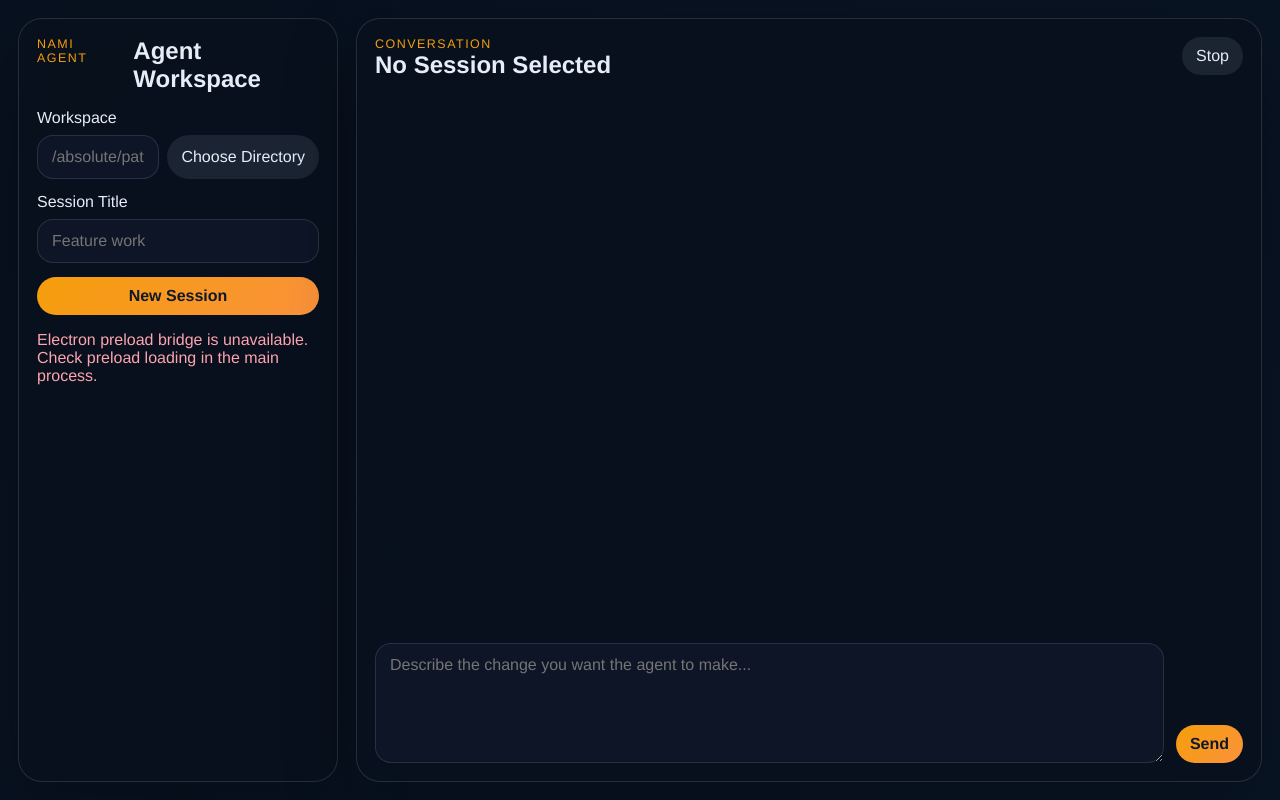
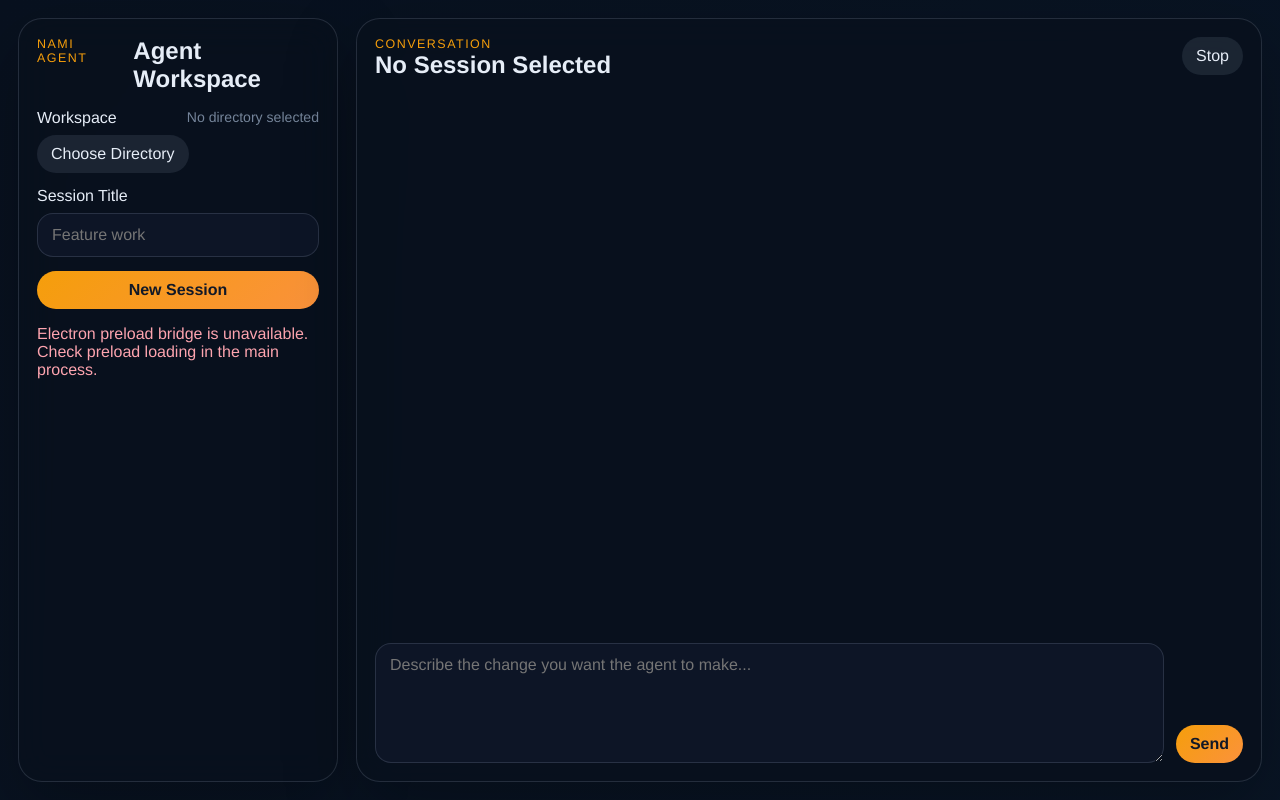
Before and after one commit to jinopapo/nami, a React (Vite) app: page / in a window 1280 px wide. Built offline with nearby package versions, Linux system fonts and the light colour scheme.

Commit message:
feat: add home directory support and improve workspace label handling

```diff
--- a/electron/preload.cjs
+++ b/electron/preload.cjs
@@ -13,6 +13,7 @@ const CHAT_CHANNELS = {
 
 contextBridge.exposeInMainWorld('nami', {
   platform: process.platform,
+  homeDir: process.env.HOME || '',
   chat: {
     createSession: (input) => ipcRenderer.invoke(CHAT_CHANNELS.createSession, input),
     resumeSession: (input) => ipcRenderer.invoke(CHAT_CHANNELS.resumeSession, input),
--- a/src/App.tsx
+++ b/src/App.tsx
@@ -10,6 +10,27 @@ const formatTime = (value: string) =>
     hour: '2-digit',
     minute: '2-digit',
   }).format(new Date(value));
+
+const getWorkspaceLabel = (cwd: string, homeDir?: string) => {
+  if (!cwd) {
+    return 'No directory selected';
+  }
+
+  if (!homeDir) {
+    return cwd;
+  }
+
+  if (cwd === homeDir) {
+    return '~';
+  }
+
+  const homePrefix = `${homeDir}/`;
+  if (cwd.startsWith(homePrefix)) {
+    return `~/${cwd.slice(homePrefix.length)}`;
+  }
+
+  return cwd;
+};
 
 export default function App() {
   const {
@@ -34,6 +55,7 @@ export default function App() {
     [selectedSessionId, sessions],
   );
   const activeEvents = selectedSessionId ? eventsBySession[selectedSessionId] ?? [] : [];
+  const workspaceLabel = useMemo(() => getWorkspaceLabel(cwd, window.nami?.homeDir), [cwd]);
 
   useEffect(() => {
     if (!window.nami?.chat) {
@@ -66,8 +88,13 @@ export default function App() {
   }, [appendEvent, setCwd, setSessions, upsertSession]);
 
   const handleCreateSession = async () => {
+    if (!cwd) {
+      setBootError('Choose a workspace directory before creating a session.');
+      return;
+    }
+
     try {
-      const session = await chatRepository.createSession({ cwd: cwd || window.location.pathname, title });
+      const session = await chatRepository.createSession({ cwd, title });
       upsertSession(session as never);
       selectSession(session.sessionId);
       setTitle('');
@@ -128,9 +155,11 @@ export default function App() {
           <h1>Agent Workspace</h1>
         </div>
         <label className="field">
-          <span>Workspace</span>
-          <div className="fieldRow">
-            <input value={cwd} onChange={(event) => setCwd(event.target.value)} placeholder="/absolute/path" />
+          <span className="fieldLabel">
+            <span>Workspace</span>
+            <span className={`pathLabel ${cwd ? '' : 'placeholder'}`}>{workspaceLabel}</span>
+          </span>
+          <div className="fieldRow fieldRowSingle">
             <button className="secondaryButton" type="button" onClick={() => void handleChooseDirectory()}>
               Choose Directory
             </button>
@@ -140,7 +169,7 @@ export default function App() {
           <span>Session Title</span>
           <input value={title} onChange={(event) => setTitle(event.target.value)} placeholder="Feature work" />
         </label>
-        <button className="primaryButton" onClick={() => void handleCreateSession()}>
+        <button className="primaryButton" disabled={!cwd} onClick={() => void handleCreateSession()}>
           New Session
         </button>
         {bootError ? <p className="errorText">{bootError}</p> : null}
--- a/src/global.d.ts
+++ b/src/global.d.ts
@@ -14,6 +14,7 @@ declare global {
   interface Window {
     nami?: {
       platform: string;
+      homeDir: string;
       chat: {
         createSession(input: CreateSessionInput): Promise<ChatSessionSummary>;
         resumeSession(input: ResumeSessionInput): Promise<ChatSessionSummary>;
--- a/src/styles.css
+++ b/src/styles.css
@@ -89,6 +89,13 @@ button {
   margin-bottom: 14px;
 }
 
+.fieldLabel {
+  display: flex;
+  align-items: flex-start;
+  justify-content: space-between;
+  gap: 12px;
+}
+
 .field input,
 .field select,
 .composer textarea {
@@ -105,9 +112,28 @@ button {
   gap: 8px;
 }
 
+.fieldRowSingle {
+  justify-content: flex-start;
+}
+
 .fieldRow .secondaryButton {
   flex: 0 0 auto;
   white-space: nowrap;
+}
+
+.pathLabel {
+  min-width: 0;
+  flex: 1;
+  color: #9fb2cb;
+  font-size: 0.88rem;
+  text-align: right;
+  white-space: normal;
+  overflow-wrap: anywhere;
+  word-break: break-word;
+}
+
+.pathLabel.placeholder {
+  color: rgba(159, 178, 203, 0.72);
 }
 
 .primaryButton,
```
